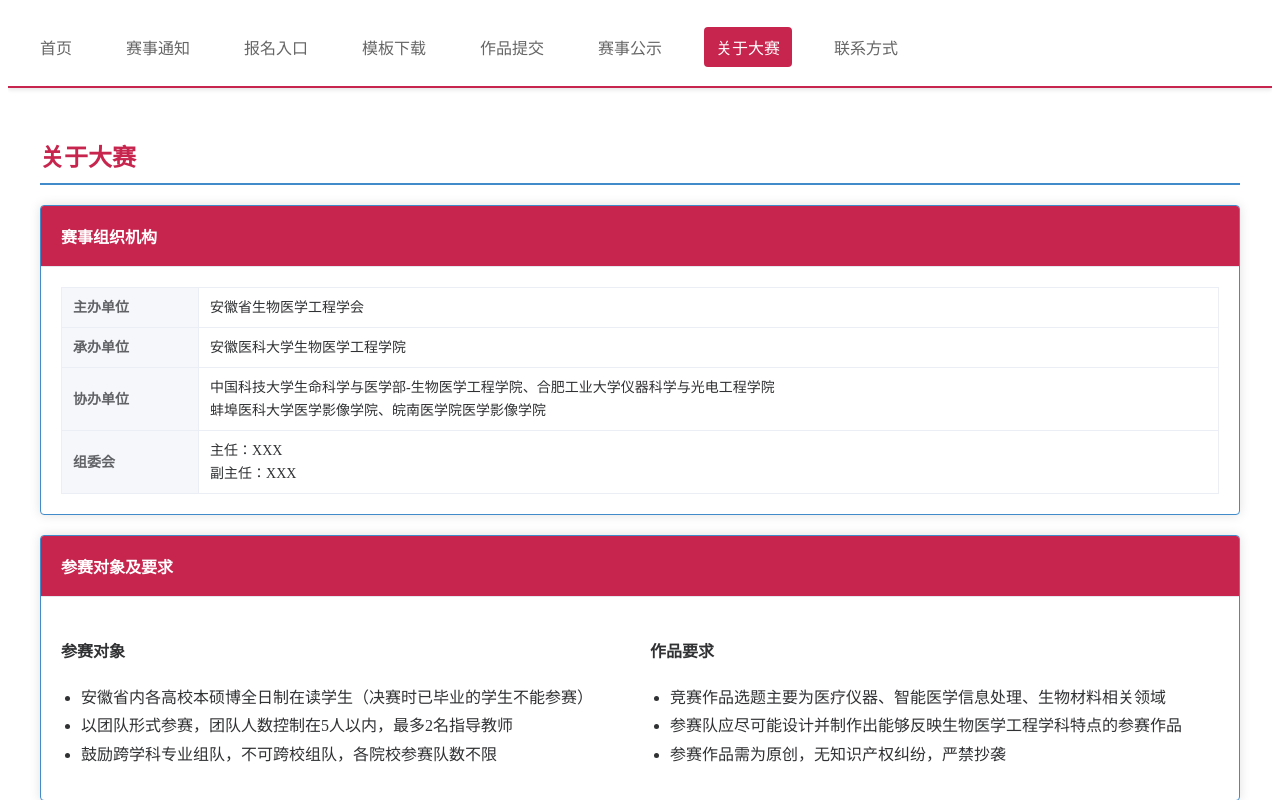
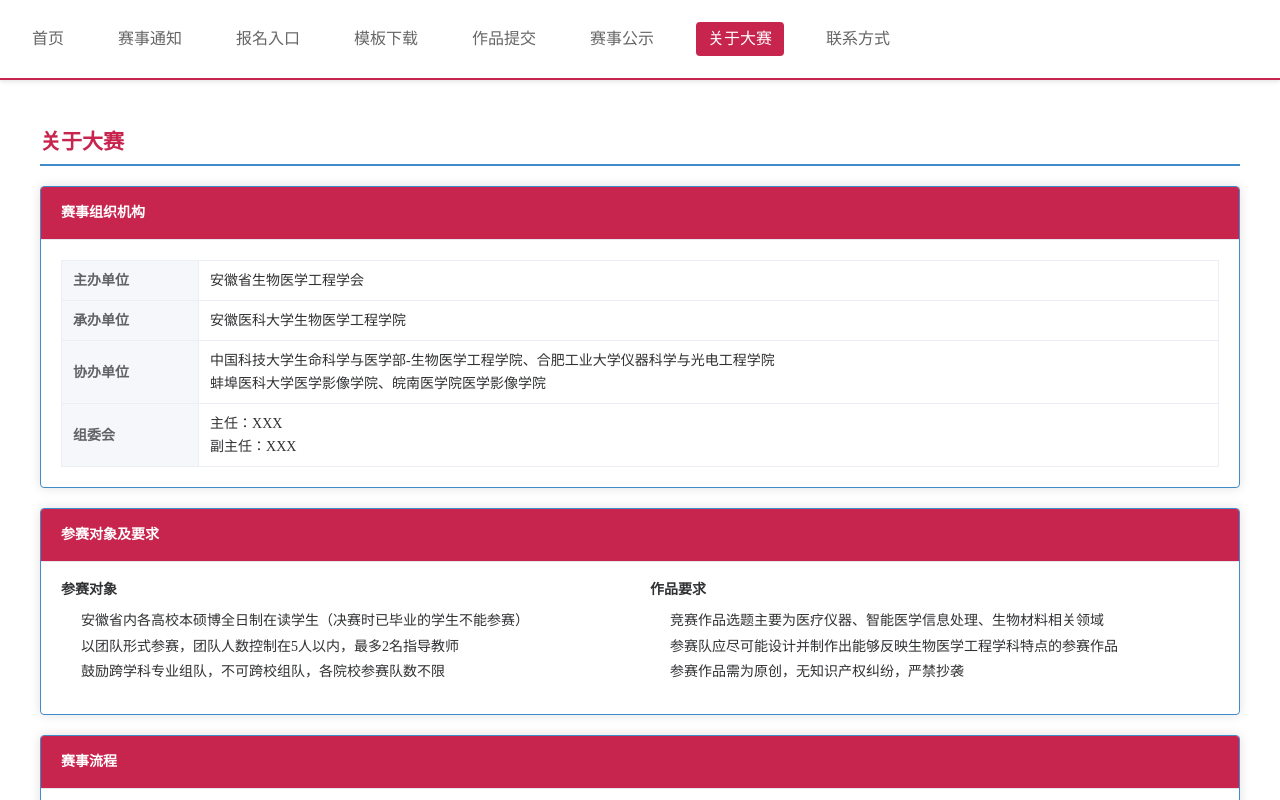
Before and after one commit to h-sbnx/my-web, a Vue app: page /#/about in a window 1280 px wide. Shown: the top 800 px of the page. Built offline with nearby package versions, Linux system fonts and the light colour scheme.

Commit message:
解决不同浏览器显示变形问题

```diff
--- a/package.json
+++ b/package.json
@@ -13,6 +13,7 @@
   "dependencies": {
     "axios": "^1.13.5",
     "element-plus": "^2.13.2",
+    "normalize.css": "^8.0.1",
     "unplugin-auto-import": "^21.0.0",
     "unplugin-vue-components": "^31.0.0",
     "vue": "^3.5.24",
@@ -20,7 +21,9 @@
   },
   "devDependencies": {
     "@vitejs/plugin-vue": "^6.0.1",
+    "autoprefixer": "^10.4.24",
     "gh-pages": "^6.3.0",
+    "postcss": "^8.5.6",
     "vite": "^7.2.4"
   },
   "homepage": "https://h-sbnx.github.io/my-web/"
--- /dev/null
+++ b/src/assets/css/base.css
@@ -0,0 +1,62 @@
+/* 统一盒模型：所有元素继承border-box，避免宽度计算差异 */
+*,
+*::before,
+*::after {
+    box-sizing: border-box;
+    margin: 0;
+    padding: 0;
+    -webkit-user-select: none;
+    -moz-user-select: none;
+    user-select: none;
+}
+
+body {
+    font-family: "Microsoft YaHei", "微软雅黑", "SimSun", "宋体", sans-serif;
+    font-size: 14px;
+    color: #333;
+    background-color: #fff;
+    -webkit-font-smoothing: antialiased;
+    -moz-osx-font-smoothing: grayscale;
+    overflow-x: hidden;
+}
+
+a {
+    text-decoration: none;
+    color: inherit;
+    -webkit-tap-highlight-color: transparent;
+}
+
+ul, ol {
+    list-style: none;
+}
+
+img {
+    border: none;
+    max-width: 100%;
+    height: auto;
+    vertical-align: middle;
+}
+
+:root {
+    --el-color-primary: #C7254E;
+    --el-color-success: #428bca;
+}
+/* 解决Safari中Element Plus卡片圆角变形 */
+:deep(.el-card) {
+    border-radius: 2px;
+    -webkit-border-radius: 2px;
+    -moz-border-radius: 2px;
+}
+
+/* 解决Firefox中时间线组件对齐问题 */
+:deep(.el-timeline-item__content) {
+    padding-top: 0;
+    -moz-padding-start: 10px;
+}
+
+/* 解决Edge中按钮文字溢出 */
+:deep(.el-button) {
+    white-space: nowrap;
+    overflow: hidden;
+    text-overflow: ellipsis;
+}
--- a/src/main.js
+++ b/src/main.js
@@ -4,6 +4,8 @@ import router from './router' //导入路由实例
 import ElementPlus from 'element-plus'
 import 'element-plus/dist/index.css' //导入elementplus样式文件
 import request from './utils/request' //导入axios实例
+import 'normalize.css'//引入normalize.css，统一浏览器样式
+import '@/assets/css/base.css' //引入基础样式
 
 const app = createApp(App)
 app.use(router).use(ElementPlus) //注册路由和UI组件的插件
--- a/vite.config.js
+++ b/vite.config.js
@@ -1,6 +1,7 @@
 import { defineConfig } from 'vite'
 import vue from '@vitejs/plugin-vue'
 import { resolve } from 'path'
+import autoprefixer from 'autoprefixer'
 
 export default defineConfig({
   plugins: [vue()],
@@ -11,5 +12,19 @@ export default defineConfig({
       '@': resolve(__dirname, 'src')
     }
   },
+  css: {
+    postcss: {
+      plugins: [
+        autoprefixer({
+          overrideBrowserslist: [
+            'last 2 versions',
+            '> 1%',
+            'iOS >= 9',
+            'Android >= 6'
+          ]
+        })
+      ]
+    }
+  },
   assetsInclude: ['**/*.doc', '**/*.docx']
 })
```
Also changed, not shown: 1 other file (tests, documents, lock files or other folders). Lines whose indentation alone changed are shown as unchanged.
